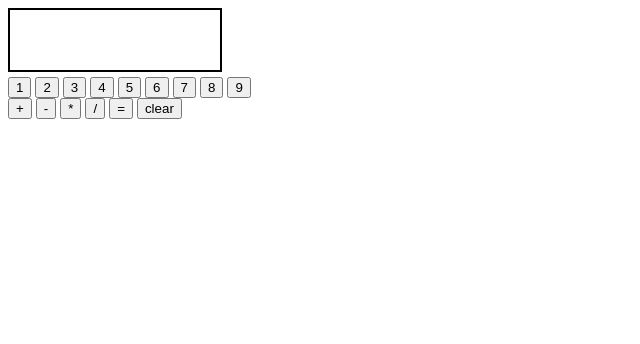
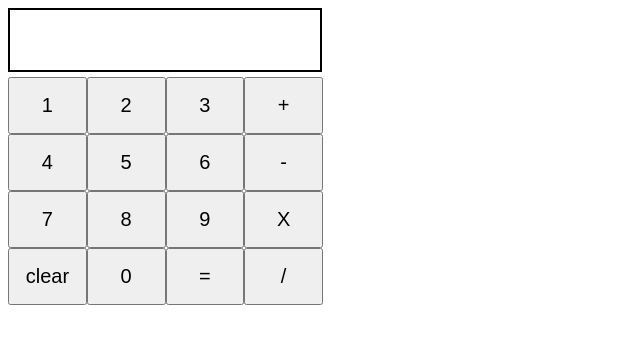
Before and after one commit to Pokeyy123/calculator, a plain HTML site: page index.html in a window 1280 px wide. Shown: the whole page, without its empty margins (0-640 px from the left). Drawn offline with Linux system fonts and the light colour scheme.

Commit message:
Made a working display

```diff
--- a/app.js
+++ b/app.js
@@ -27,3 +27,22 @@ function operate(operator,a , b) {
         return "ERROR";
     }
 }
+const equals = document.querySelector('.equals');
+let displayData = "";
+let display = document.querySelector(".display");
+let buttons = document.querySelectorAll(".num, .oper");
+buttons.forEach(button => {
+    button.addEventListener("click", () => {
+        const buttonValue = button.getAttribute('data-num');
+        displayData += buttonValue;
+        display.textContent = displayData;
+    })
+})
+
+equals.addEventListener("click", () => {
+    if(buttonValue == '+') {
+        display.operate(buttons);
+        display.textContent = displayData;
+
+    };
+})
--- a/index.html
+++ b/index.html
@@ -12,24 +12,26 @@
     <div class="container">
         <div class="display">
         </div>
-        <div class="numbers">
-            <button>1</button>
-            <button>2</button>
-            <button>3</button>
-            <button>4</button>
-            <button>5</button>
-            <button>6</button>
-            <button>7</button>
-            <button>8</button>
-            <button>9</button>
-        </div>
-        <div class="functions">
-            <button>+</button>
-            <button>-</button>
-            <button>*</button>
-            <button>/</button>
-            <button>=</button>
-            <button>clear</button>
+        <div class="buttons">
+            <button class="num" data-num="1">1</button>
+            <button class="num" data-num="2">2</button>
+            <button class="num" data-num="3">3</button>
+            <button class="oper" data-num="+">+</button>
+            <button class="num" data-num="4">4</button>
+            <button class="num" data-num="5">5</button>
+            <button class="num" data-num="6">6</button>
+            <button class="oper" data-num="-">-</button>
+            <button class="num" data-num="7">7</button>
+            <button class="num" data-num="8">8</button>
+            <button class="num" data-num="9">9</button>
+            <button class="oper" data-num="*">X</button>
+            <button class="clear">clear</button>
+            <button class="num" data-num="0">0</button>
+            <button class="equals" data-num="=">=</button>
+            <button class="oper" data-num="/">/</button>
+
+
+
         </div>
     </div>
 </body>
--- a/styles.css
+++ b/styles.css
@@ -1,7 +1,22 @@
 .display {
     border: 2px solid black;
-    width: 200px;
+    width: 300px;
     height: 50px;
     margin-bottom: 5px;
     padding: 5px;
+    display: flex;
+    justify-content: flex-end;
+    font-size: 25px;
 }
+
+.buttons {
+    width: 315px;
+    display: flex;
+    flex-wrap: wrap;
+}
+
+button {
+    flex: 1 25%;
+    padding: 15px;
+    font-size: 20px;
+}
```
